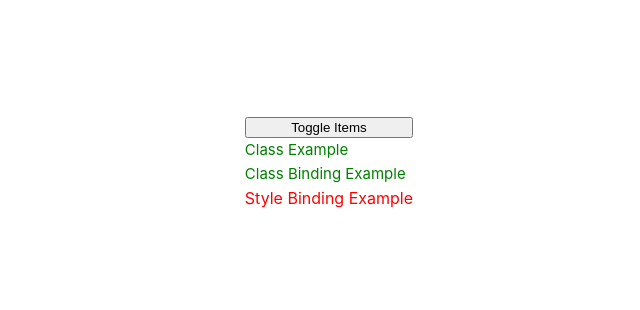
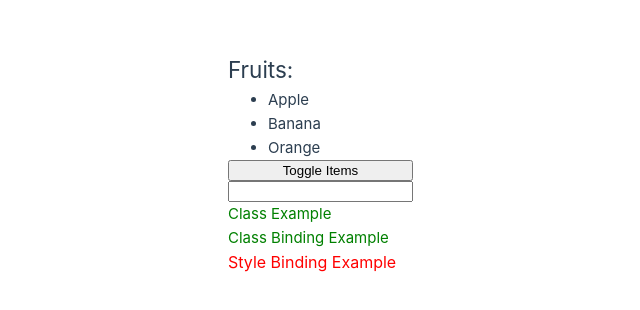
Before and after one commit to jloska-revolve/vue-fundamentals, a Vue app: page / in a window 1280 px wide. Shown: the part 236-546 px from the top of the page, without its empty margins (227-867 px from the left). Built offline with nearby package versions, Linux system fonts and the light colour scheme.

Commit message:
all directive examples

```diff
--- a/src/pages/Home/Home.vue
+++ b/src/pages/Home/Home.vue
@@ -1,6 +1,15 @@
 <template>
   <div style="display: flex; flex-direction: column">
-    <button type="button" @click="toggleShowItems">Toggle Items</button>
+    <h2 v-if="showItems">Fruits:</h2>
+    <ul v-if="showItems">
+      <li v-for="item in items">{{ item }}</li>
+    </ul>
+    <p v-else>No fruits to display.</p>
+    <button type="button" @click="toggleShowItems">
+      Toggle Items
+    </button>
+    <input v-model="userInput" />
+    <h2>{{ userInput }}</h2>
     <div class="normal">Class Example</div>
     <div :class="highlightClass">Class Binding Example</div>
     <div :style="textStyle">Style Binding Example</div>
@@ -10,7 +19,9 @@
 <script>
 export default {
   data: () => ({
+    items: ["Apple", "Banana", "Orange"],
     showItems: true,
+    userInput: "",
     isHighlighted: false,
     textColor: "red",
     textSize: 16,
```
